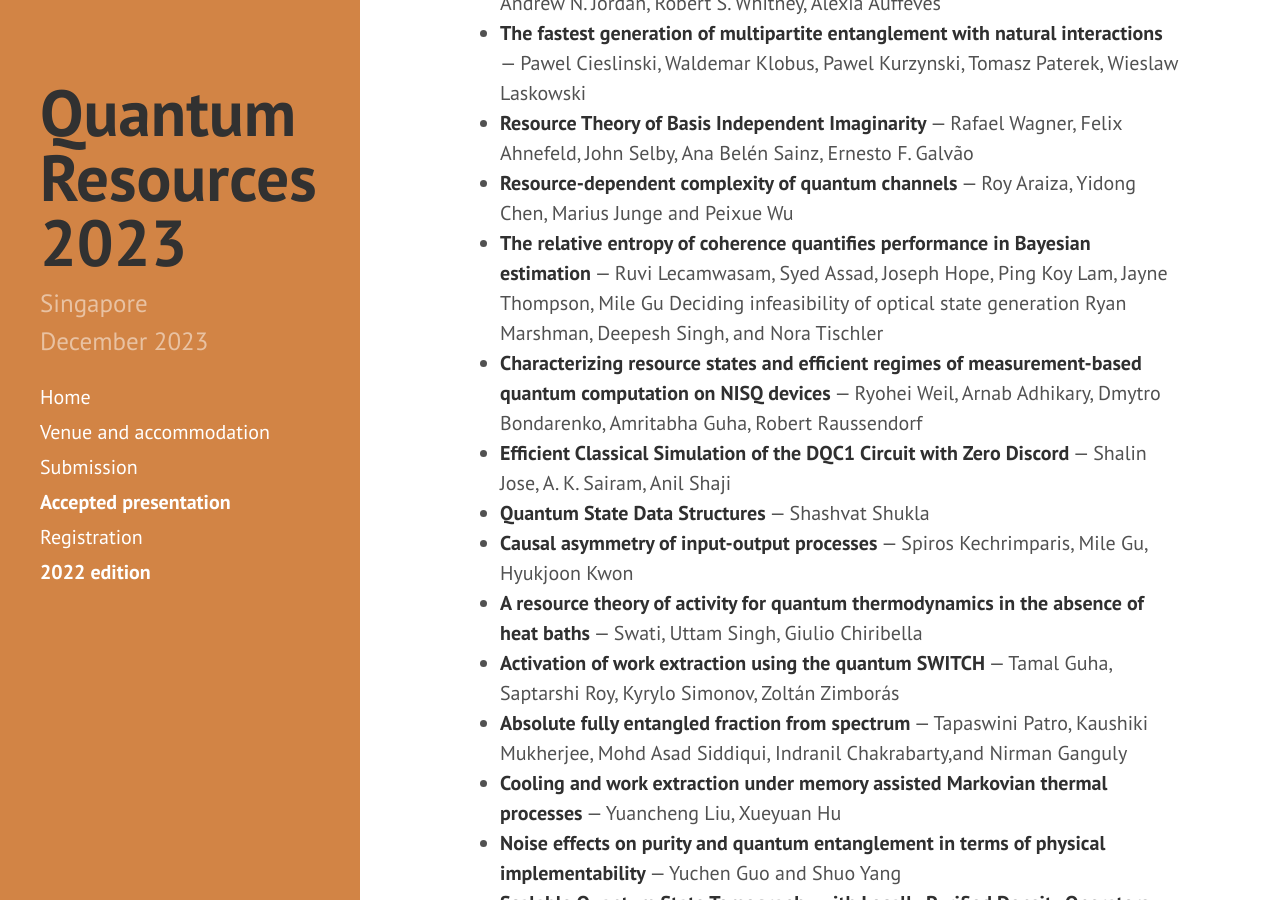
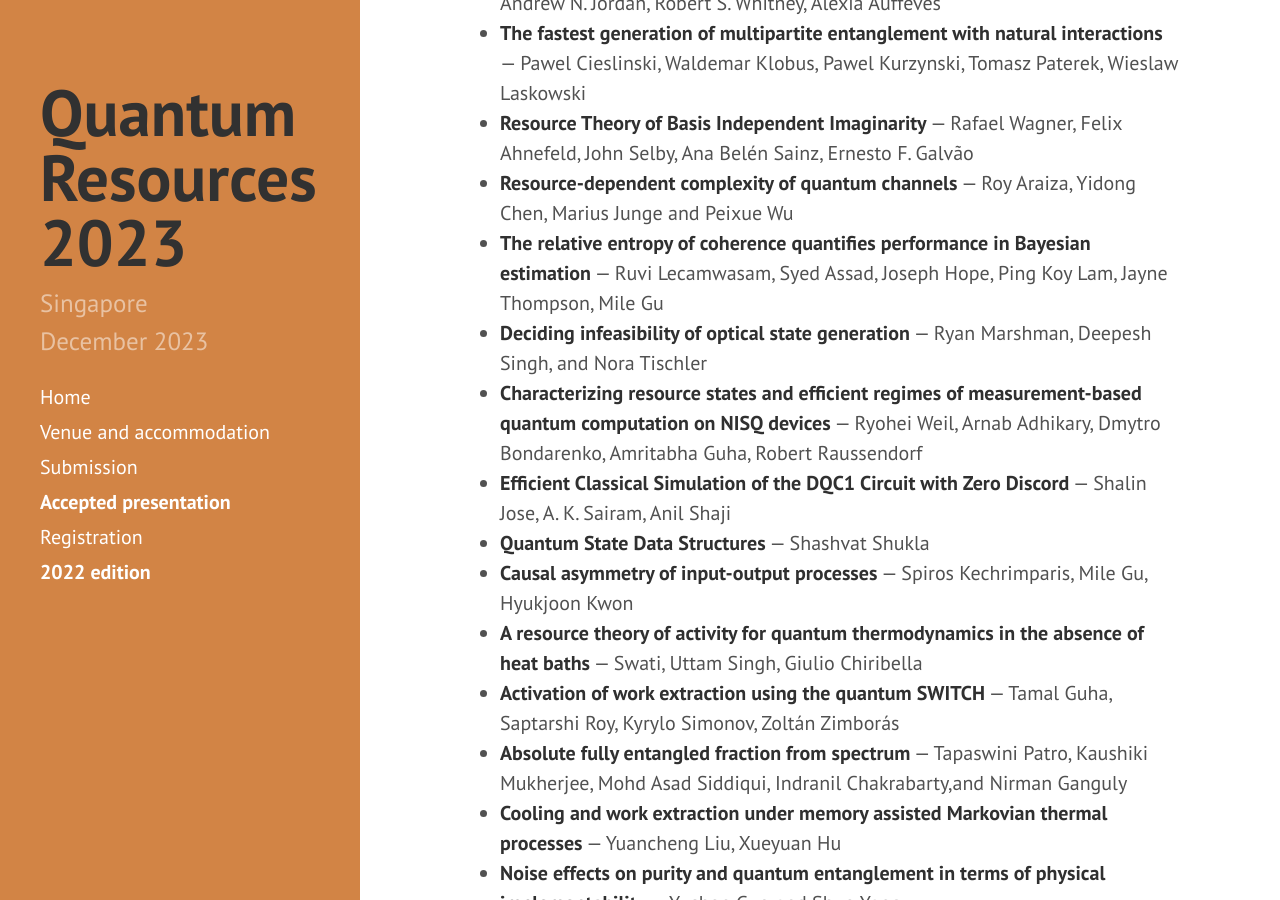
Before and after one commit to RyujiPat2/RyujiPat2.github.io, a Jekyll site: the page built from accepted.md, in a window 1280 px wide and 900 px high, scrolled down 5207 px. Built offline with Jekyll 4.4.1, drawn with Linux system fonts in a browser that asks for light colours; nearby versions of some CDN libraries; part of the change alters nothing that is shown.

```diff
--- a/accepted.md
+++ b/accepted.md
@@ -87,7 +87,7 @@ order: 4
 * **Resource Theory of Basis Independent Imaginarity** &mdash; Rafael Wagner, Felix Ahnefeld, John Selby, Ana Belén Sainz, Ernesto F. Galvão
 * **Resource-dependent complexity of quantum channels** &mdash; Roy Araiza, Yidong Chen, Marius Junge and Peixue Wu
 * **The relative entropy of coherence quantifies performance in Bayesian estimation** &mdash; Ruvi Lecamwasam, Syed Assad, Joseph Hope, Ping Koy Lam, Jayne Thompson, Mile Gu
-Deciding infeasibility of optical state generation	Ryan Marshman, Deepesh Singh, and Nora Tischler
+* **Deciding infeasibility of optical state generation** &mdash; Ryan Marshman, Deepesh Singh, and Nora Tischler
 * **Characterizing resource states and efficient regimes of measurement-based quantum computation on NISQ devices** &mdash; Ryohei Weil, Arnab Adhikary, Dmytro Bondarenko, Amritabha Guha, Robert Raussendorf
 * **Efficient Classical Simulation of the DQC1 Circuit with Zero Discord** &mdash; Shalin Jose, A. K. Sairam, Anil Shaji
 * **Quantum State Data Structures** &mdash; Shashvat Shukla
```
